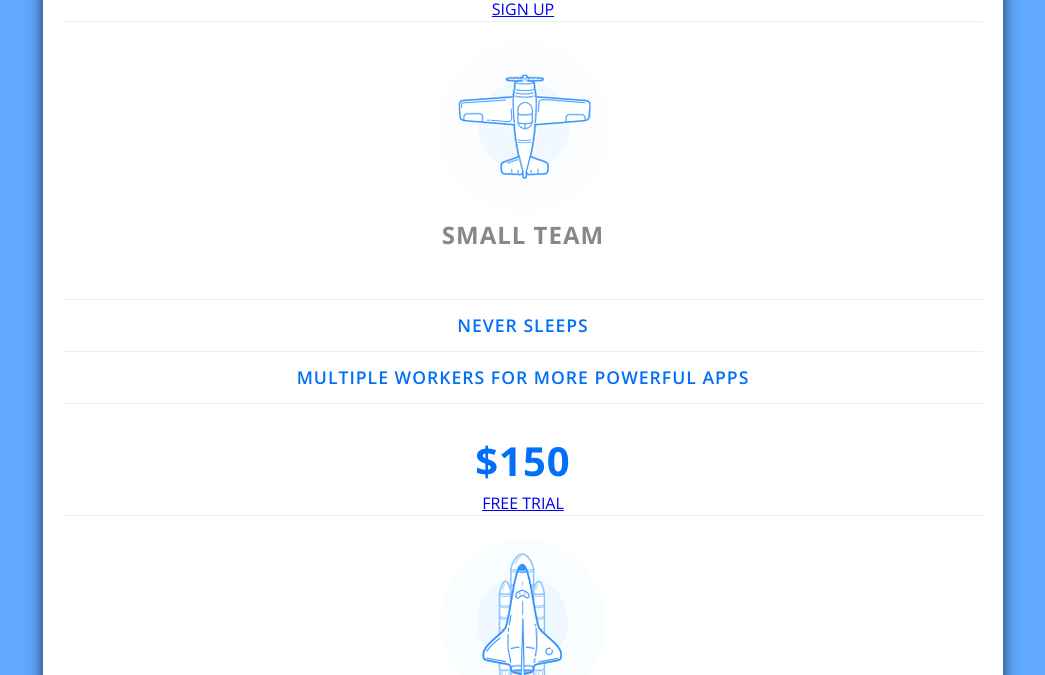
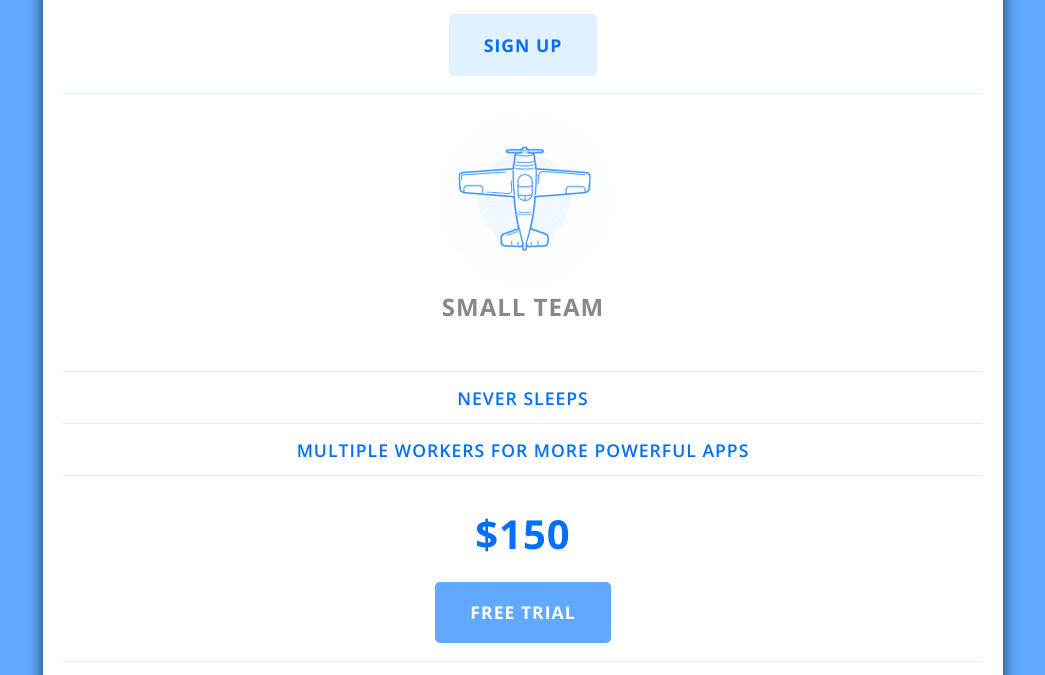
Before and after one commit to kartikgowda/PriceTable, a plain HTML site: page index.html in a window 1280 px wide. Shown: the part 488-1163 px from the top of the page, without its empty margins (117-1162 px from the left). Drawn offline with nearby package versions, Linux system fonts and the light colour scheme.

Commit message:
Price and Button Design Implemented

```diff
--- a/app.css
+++ b/app.css
@@ -154,4 +154,27 @@ ul {
 
 /* ! Pricing Button */
 .pricing-button {
+  background-color: #e1f1ff;
+  border-radius: 5px;
+  color: #016ff9;
+  cursor: pointer;
+  font-size: 1.1em;
+  font-weight: 700;
+  text-decoration: none;
+  letter-spacing: 1px;
+  margin: 1em 2em;
+  padding: 1em 2em;
+  display: inline-block;
+  text-transform: uppercase;
+  transition: all 0.2s ease;
 }
+
+.pricing-button:hover {
+  background-color: #016ff9;
+  color: #fff;
+}
+
+.is-featured {
+  background-color: #60a9ff;
+  color: #fff;
+}
```
